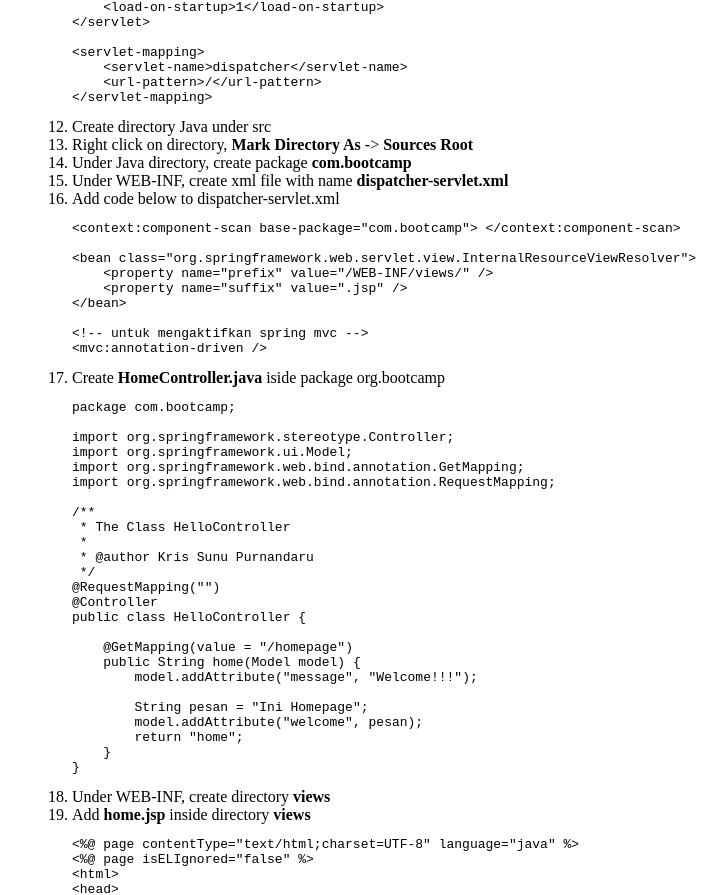
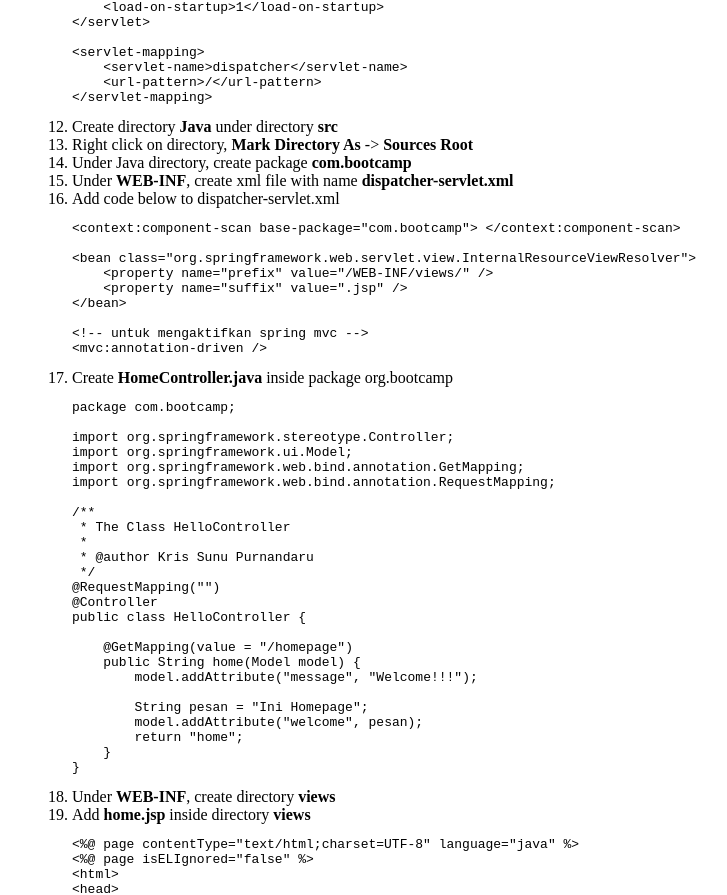
Before and after one commit to purnandaru16/blog, a Jekyll site: the page built from _posts/2021-01-07-create-simple-maven-project.md, in a window 1280 px wide. Shown: the part 556-1451 px from the top of the page, without its empty margins (160-887 px from the left). Built offline with Jekyll 4.4.1, drawn with Linux system fonts in a browser that asks for light colours.

Commit message:
Update 2021-01-07-create-simple-maven-project.md

````diff
--- a/_posts/2021-01-07-create-simple-maven-project.md
+++ b/_posts/2021-01-07-create-simple-maven-project.md
@@ -30,10 +30,10 @@ date: 2021-01-07
         <url-pattern>/</url-pattern>
     </servlet-mapping>
     ```
-13. Create directory Java under src
+13. Create directory **Java** under directory **src**
 14. Right click on directory, **Mark Directory As** -> **Sources Root**
 15. Under Java directory, create package **com.bootcamp**
-16. Under WEB-INF, create xml file with name **dispatcher-servlet.xml**
+16. Under **WEB-INF**, create xml file with name **dispatcher-servlet.xml**
 17. Add code below to dispatcher-servlet.xml
     ```xml
     <context:component-scan base-package="com.bootcamp"> </context:component-scan>
@@ -46,7 +46,7 @@ date: 2021-01-07
     <!-- untuk mengaktifkan spring mvc -->
     <mvc:annotation-driven />
     ```
-18. Create **HomeController.java** iside package org.bootcamp
+18. Create **HomeController.java** inside package org.bootcamp
     ```java
     package com.bootcamp;
 
@@ -74,7 +74,7 @@ date: 2021-01-07
         }
     }
     ```
-19. Under WEB-INF, create directory **views**
+19. Under **WEB-INF**, create directory **views**
 20. Add **home.jsp** inside directory **views**
     ```jsp
     <%@ page contentType="text/html;charset=UTF-8" language="java" %>
````
